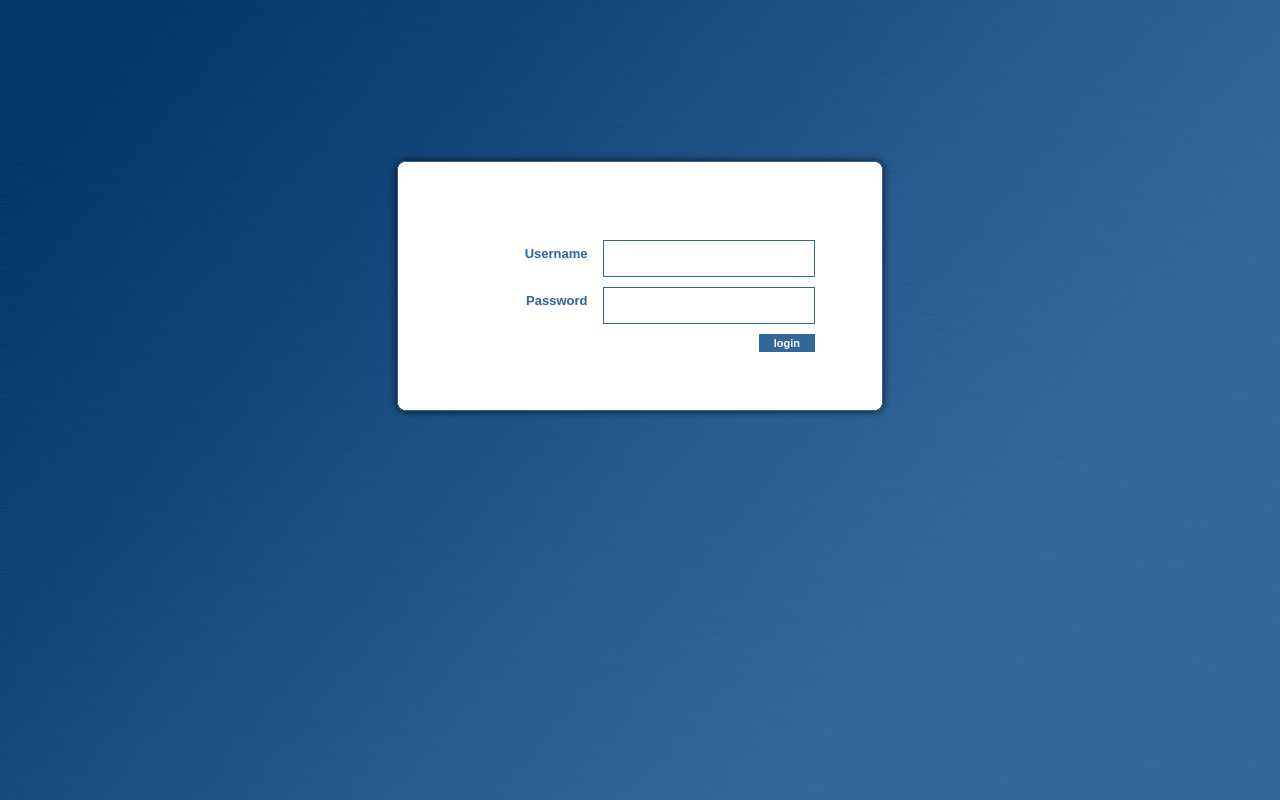
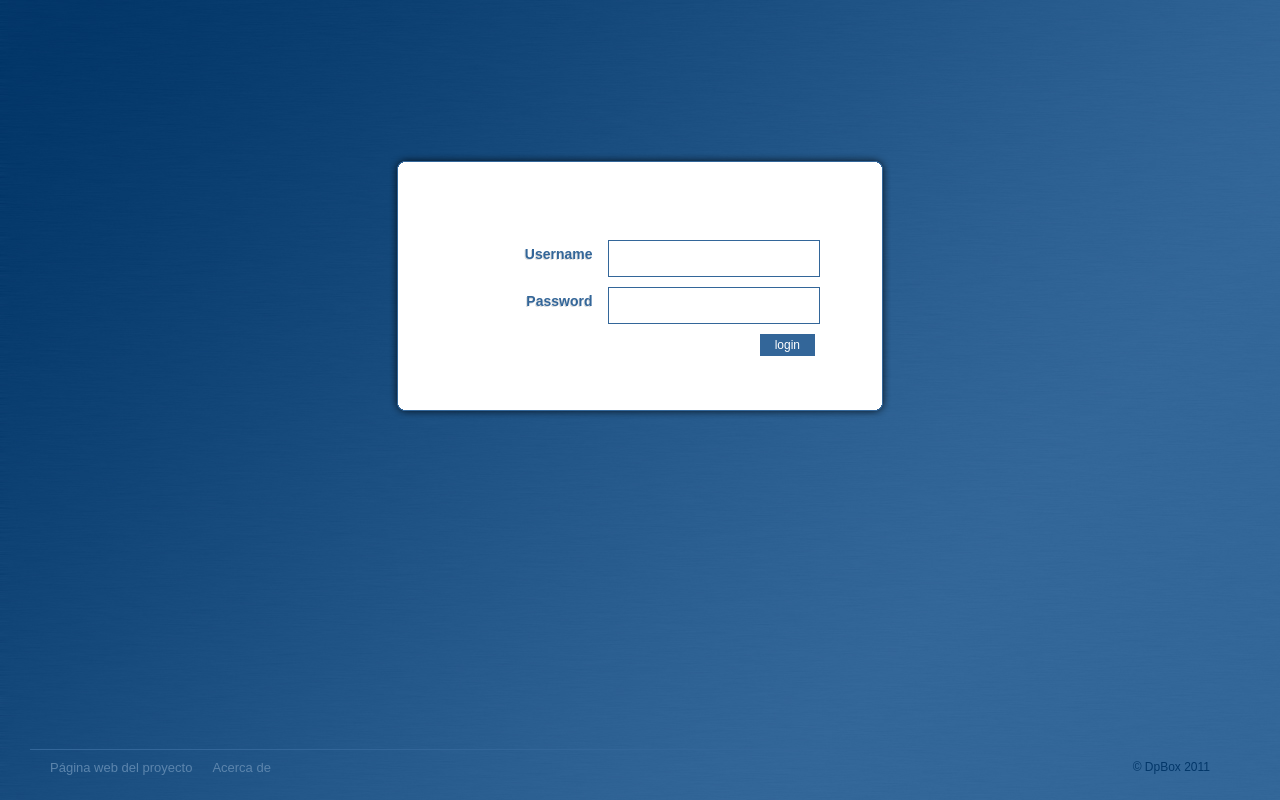
Before and after one commit to pchinea/dpCat, a Django app: template ullmediacatalog/templates/postproduccion/login.html in a window 1280 px wide. Run offline with Django 3.2, Linux system fonts and the light colour scheme; the template is opened without the code that fills it, so the values that code supplies are empty, except form fields; tables that the repository leaves empty hold one stand-in row (values such as "Sample post"); form fields are guessed from the names that the template uses.

Commit message:
Añadido el footer a login.html, es probable que luego se ponga en base.html

```diff
--- a/ullmediacatalog/files/static/css/base.css
+++ b/ullmediacatalog/files/static/css/base.css
@@ -2,6 +2,8 @@
 body {
     background: url(../img/login_bg.jpg) 0 0 no-repeat;
     font: normal 12px Arial;
+    margin: 0px;
+    padding: 0px;
 }
 
 
@@ -22,7 +24,7 @@ body {
 
 #loginbox form ul {
     list-style: none;
-    width: 355px;
+    width: 365px;
     margin: 0px auto;
     padding: 0px;
 margin-top: 65px;
@@ -33,15 +35,15 @@ margin-top: 65px;
     overflow: hidden;
 }
 #loginbox form li label {
-    width: 125px;
+    width: 135px;
     display: block;
     clear: both;
     float: left;
     margin-right: 15px;
     text-align: right;
     color: #336699;
-    font: bold 13px Arial;
-    text-shadow: 0 1px #eee;
+    font: bold 14px Arial;
+    text-shadow: -1px 1px #ddd;
     line-height: 28px;
 }
 
@@ -63,7 +65,55 @@ margin-top: 65px;
     -moz-border-radius: 3px;
     float: right;
     margin-right: 54px;
-    padding: 3px 15px;
-    font-size: 11px;
-    font-weight: bold;
+    padding: 4px 15px;
+    font-size: 12px;
 }
+
+
+
+/* Footer-box */
+
+.footer-box {
+    bottom: 0px;
+    position: absolute;
+    padding: 0px;
+    margin: 0px;
+    width: 100%;
+}
+
+.footer-content {
+    margin: 0px 30px;
+    border-top: solid 1px #336699;
+    overflow: hidden;
+}
+
+
+.footer-content ul {
+    list-style: none;
+    margin: 0px;
+    margin-bottom: 15px;
+    padding: 10px 20px;
+    overflow: hidden;
+}
+
+.footer-content ul li {
+    float: left;
+    margin-right: 20px;
+    color: #4775a3;
+}
+
+.footer-content ul li a{
+    text-decoration: none;
+    font-size: 13px;
+    color: #5c85ad;
+}
+
+
+.footer-content ul li a:hover {
+    text-decoration: underline;
+}
+
+.footer-content ul li.name {
+    float: right;
+    color: #033769;
+}
--- a/ullmediacatalog/templates/postproduccion/login.html
+++ b/ullmediacatalog/templates/postproduccion/login.html
@@ -28,6 +28,16 @@
 
 </div>
 
+<div class="footer-box">
+    <div class="footer-content">
+        <ul>
+           <li><a href="www.udv.ull.es">P&aacute;gina web del proyecto</a></li>
+           <li><a href="www.udv.ull.es">Acerca de</a></li>
+            <li class="name">&copy; DpBox 2011</li>
+        </ul>
+    </div>
+</div>
+
 
 
 
```
